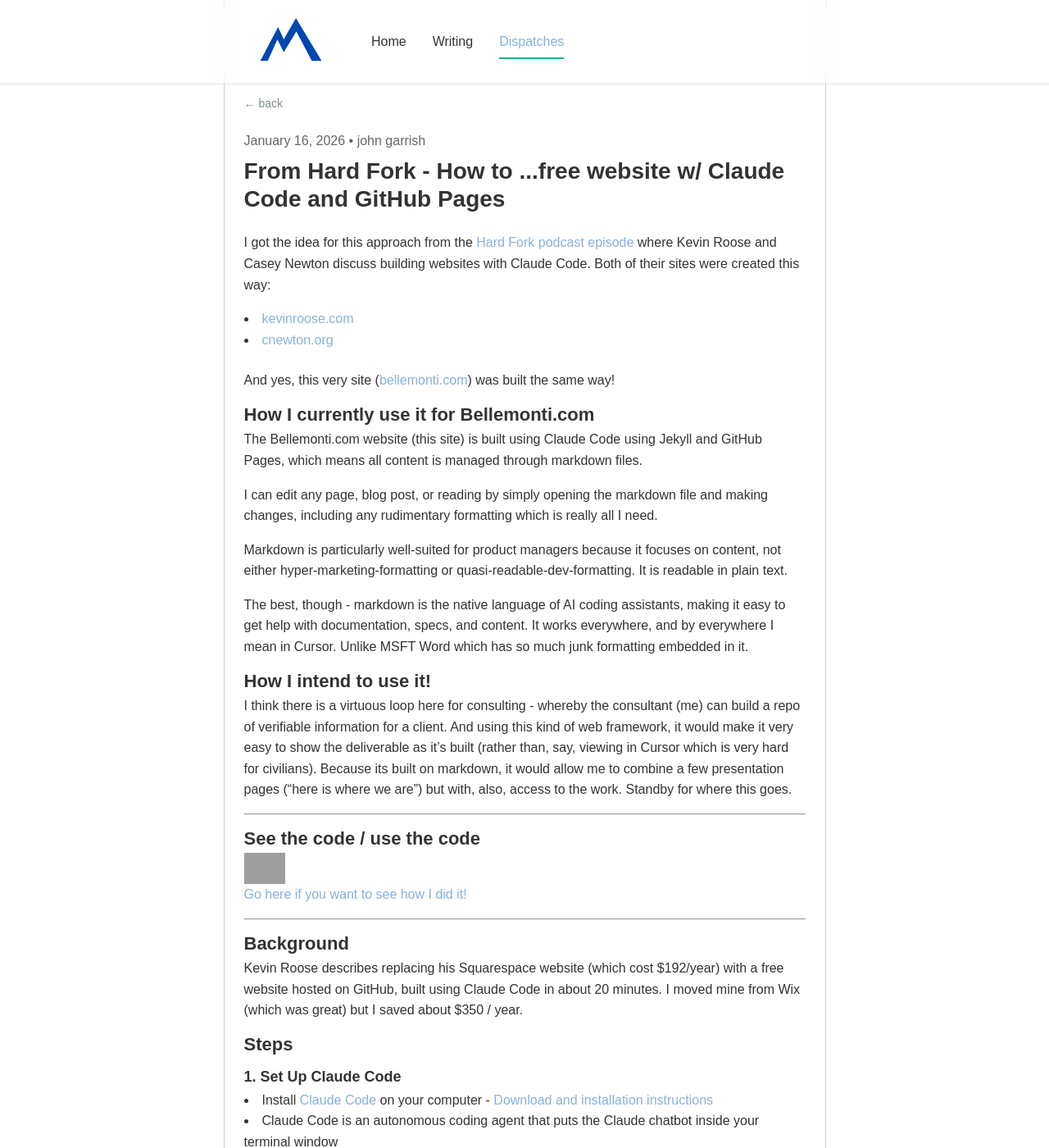
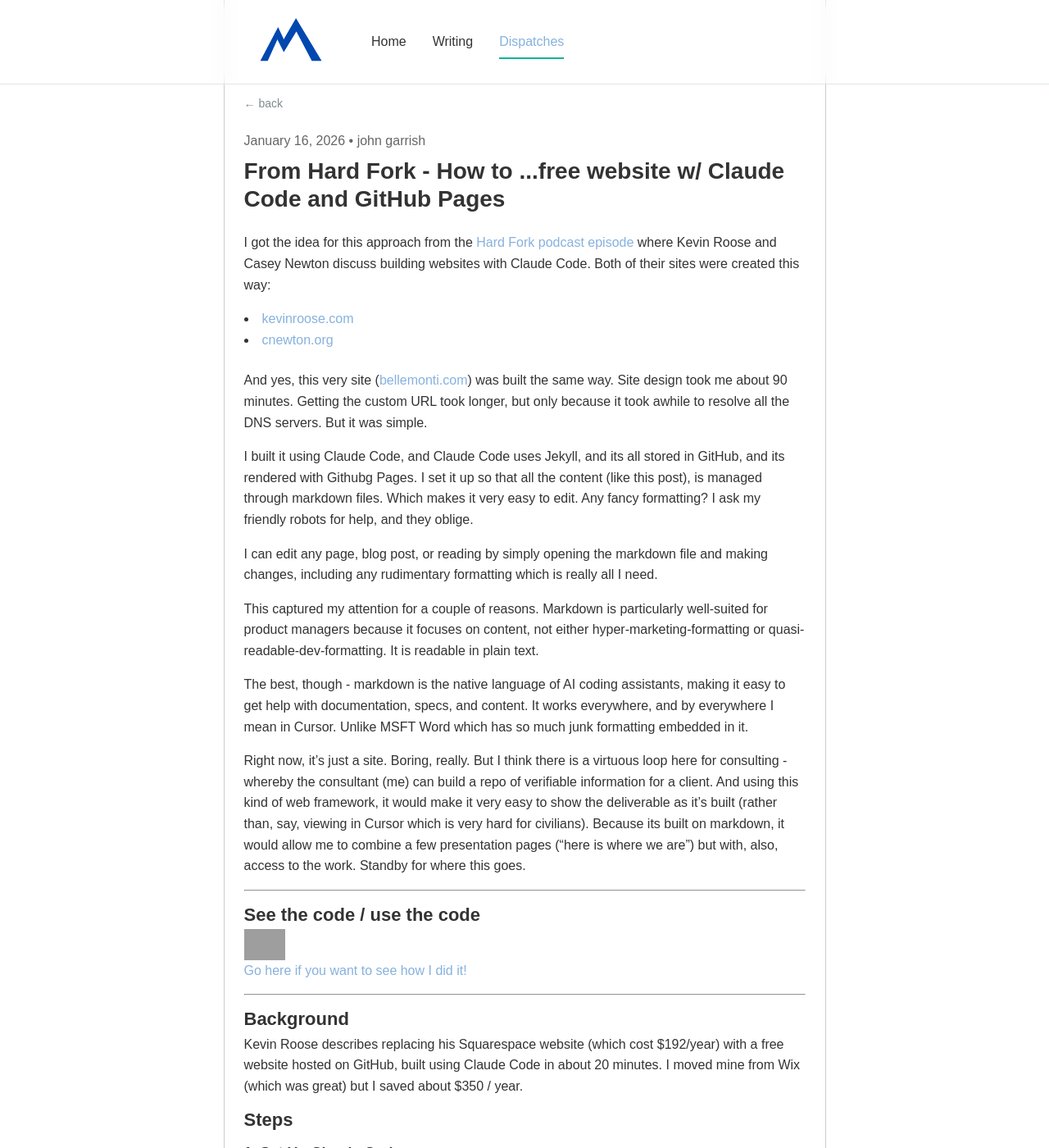
Before and after one commit to gibbygee/bellemonti-website, a Jekyll site: the page built from _readings/2026-01-16-claude-code-github-pages.md, in a window 1280 px wide and 1400 px high. Shown: the whole window at 82% size. Built offline with Jekyll 4.4.1, drawn with Linux system fonts in a browser that asks for light colours; grey boxes are pictures that could not be loaded.

Commit message:
Refine markdown content for Bellemonti.com and clarify consulting framework
Updated the section on the current use of markdown for Bellemonti.com, enhancing clarity and flow. Revised the intended use of markdown in consulting, emphasizing the potential for creating a verifiable information repository and improving client engagement through a web framework.

```diff
--- a/_readings/2026-01-16-claude-code-github-pages.md
+++ b/_readings/2026-01-16-claude-code-github-pages.md
@@ -9,21 +9,17 @@
 - <a href="https://kevinroose.com" target="_blank" rel="noopener noreferrer">kevinroose.com</a>
 - <a href="https://cnewton.org" target="_blank" rel="noopener noreferrer">cnewton.org</a>
 
-And yes, this very site (<a href="https://bellemonti.com" target="_blank" rel="noopener noreferrer">bellemonti.com</a>) was built the same way!
+And yes, this very site (<a href="https://bellemonti.com" target="_blank" rel="noopener noreferrer">bellemonti.com</a>) was built the same way. Site design took me about 90 minutes. Getting the custom URL took longer, but only because it took awhile to resolve all the DNS servers. But it was simple.
 
-## How I currently use it for Bellemonti.com
-
-The Bellemonti.com website (this site) is built using Claude Code using Jekyll and GitHub Pages, which means all content is managed through markdown files.
+I built it using Claude Code, and Claude Code uses Jekyll, and its all stored in GitHub, and its rendered with Githubg Pages. I set it up so that all the content (like this post), is managed through markdown files. Which makes it very easy to edit. Any fancy formatting? I ask my friendly robots for help, and they oblige.
 
 I can edit any page, blog post, or reading by simply opening the markdown file and making changes, including any rudimentary formatting which is really all I need.
 
-Markdown is particularly well-suited for product managers because it focuses on content, not either hyper-marketing-formatting or quasi-readable-dev-formatting. It is readable in plain text.
+This captured my attention for a couple of reasons. Markdown is particularly well-suited for product managers because it focuses on content, not either hyper-marketing-formatting or quasi-readable-dev-formatting. It is readable in plain text.
 
 The best, though - markdown is the native language of AI coding assistants, making it easy to get help with documentation, specs, and content. It works everywhere, and by everywhere I mean in Cursor. Unlike MSFT Word which has so much junk formatting embedded in it.
 
-## How I intend to use it!
-
-I think there is a virtuous loop here for consulting - whereby the consultant (me) can build a repo of verifiable information for a client. And using this kind of web framework, it would make it very easy to show the deliverable as it's built (rather than, say, viewing in Cursor which is very hard for civilians). Because its built on markdown, it would allow me to combine a few presentation pages ("here is where we are") but with, also, access to the work. Standby for where this goes.
+Right now, it's just a site. Boring, really. But I think there is a virtuous loop here for consulting - whereby the consultant (me) can build a repo of verifiable information for a client. And using this kind of web framework, it would make it very easy to show the deliverable as it's built (rather than, say, viewing in Cursor which is very hard for civilians). Because its built on markdown, it would allow me to combine a few presentation pages ("here is where we are") but with, also, access to the work. Standby for where this goes.
 
 ---
 
```
